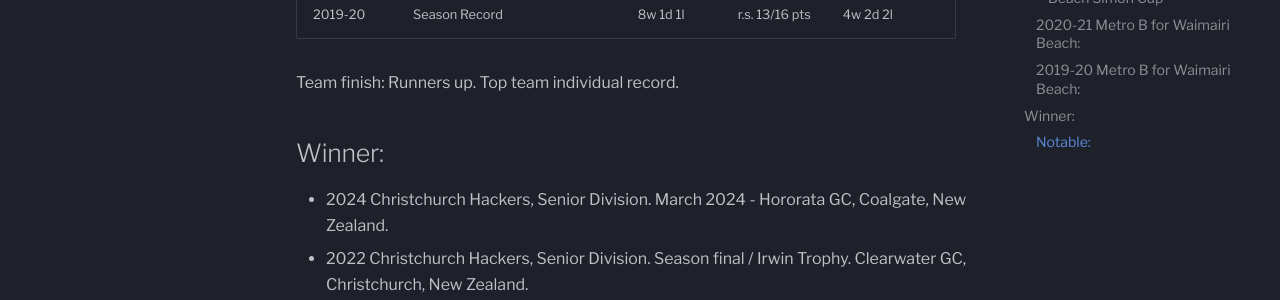
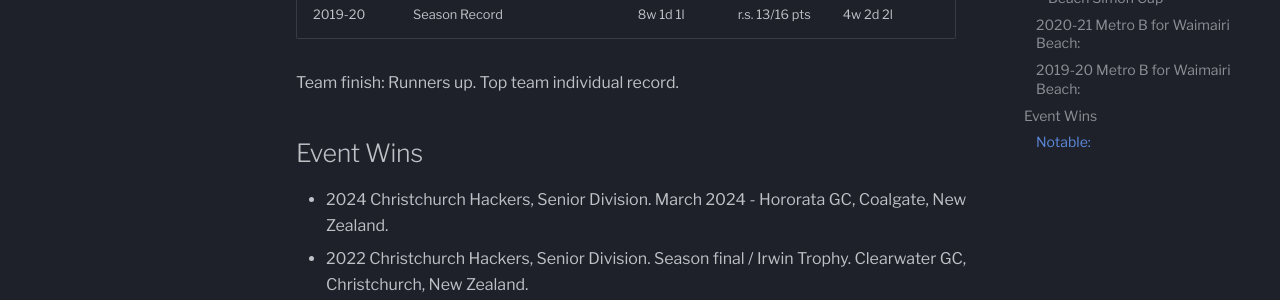
Before and after one commit to matchavez/matchavez.github.io, an MkDocs documentation site: the page built from docs/golf/tourneys.md, in a window 1280 px wide and 900 px high, scrolled down 1909 px. Shown: the part 245-545 px from the top of the window. Built offline with MkDocs 1.6.1 and Material for MkDocs 9.7.7, drawn with Linux system fonts in a browser that asks for light colours; comment, search, counter and statistics services are not loaded.

Commit message:
[PUBLISHER] Merge #45

```diff
--- a/docs/golf/tourneys.md
+++ b/docs/golf/tourneys.md
@@ -62,7 +62,7 @@
 
 Team finish: Runners up. Top team individual record.
 
-## Winner:
+## Event Wins
 - 2024 Christchurch Hackers, Senior Division. March 2024 - Hororata GC, Coalgate, New Zealand.
 - 2022 Christchurch Hackers, Senior Division. Season final / Irwin Trophy. Clearwater GC, Christchurch, New Zealand.
 - 2021 Canadian Foursomes Pairs - Waimairi Beach Rose Bowl, with Kim. Waimairi Beach GC, Christchurch, New Zealand.
```
